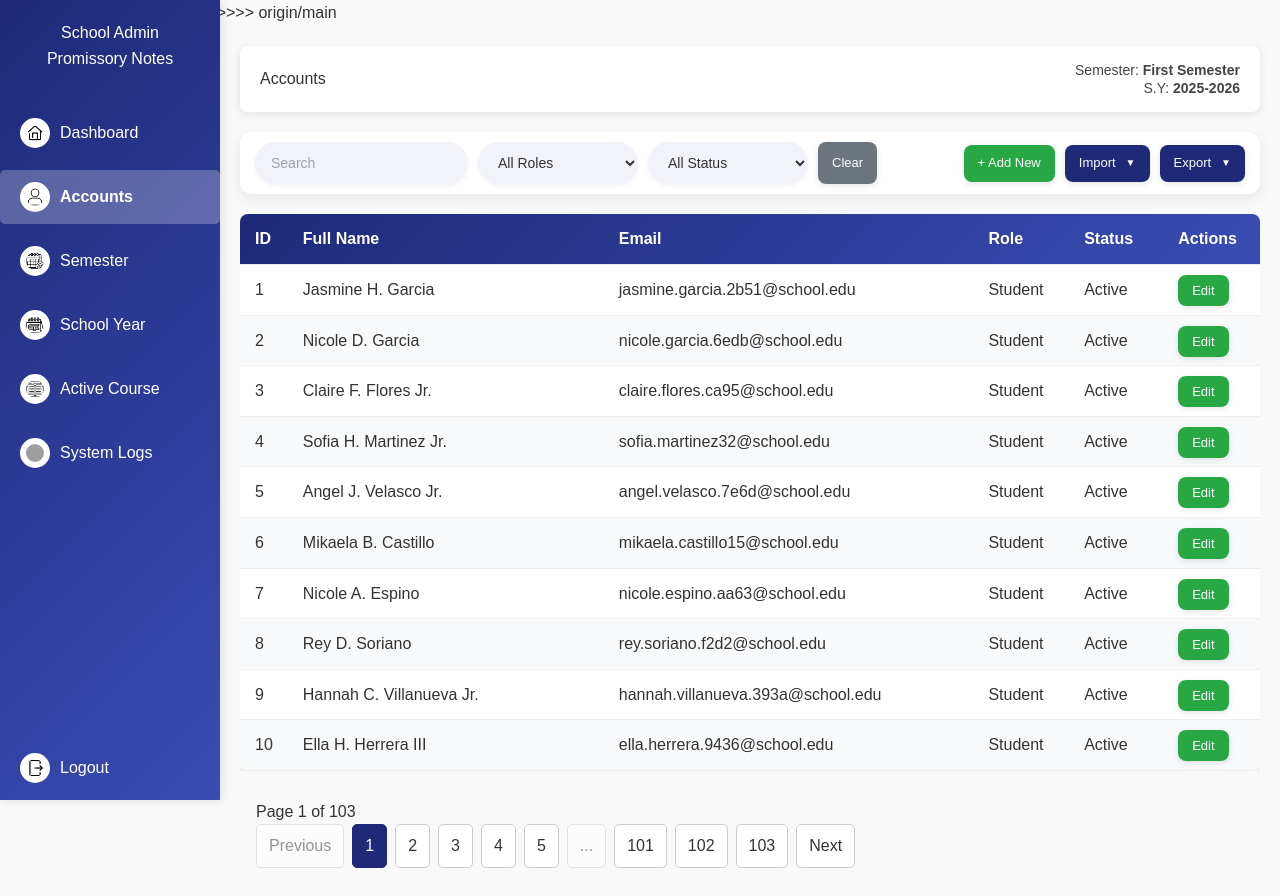
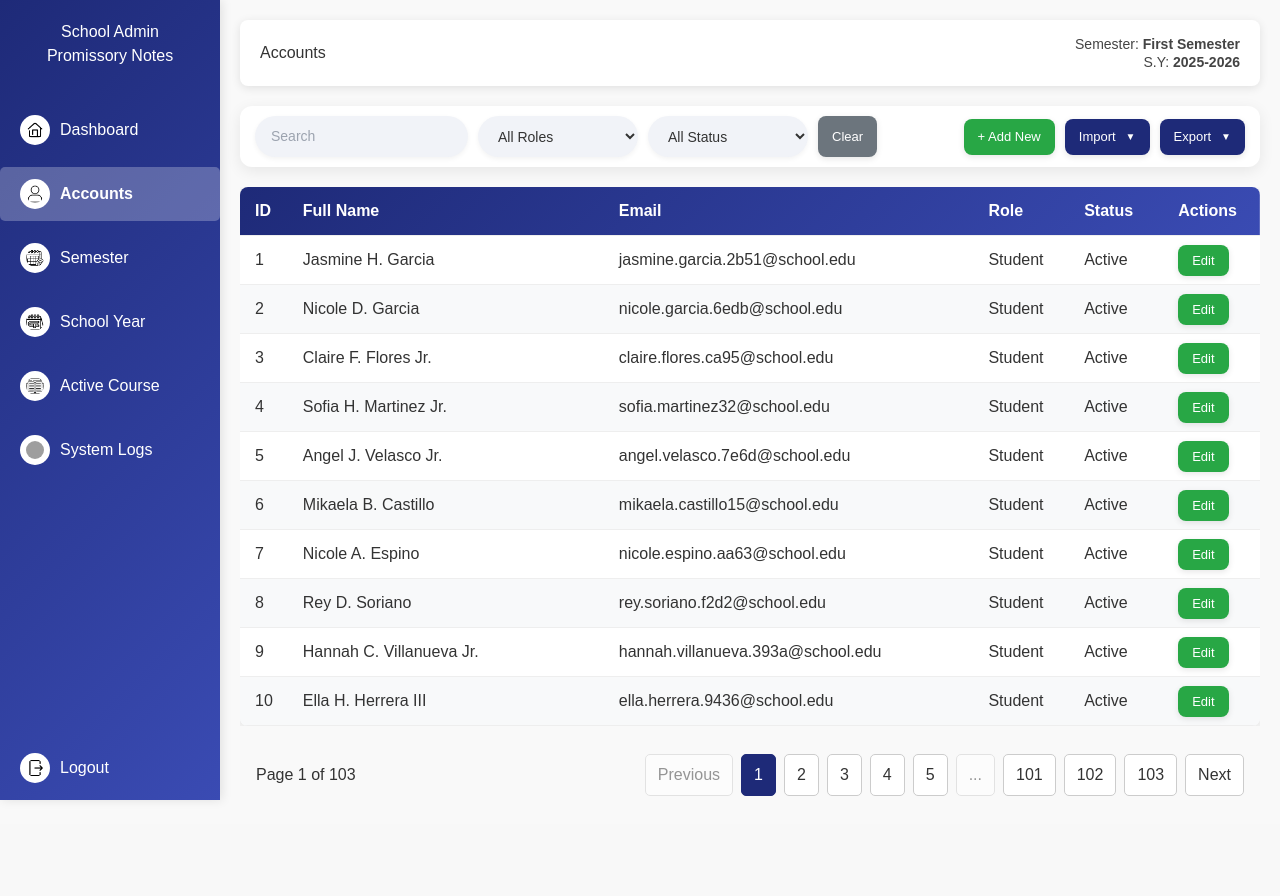
Before and after one commit to Haze-Chiz/promissory-note-system, a Flask app: page /admin/accounts in a window 1280 px wide. After the commit the page ends 800 px from the top, so only its background shows below. Run offline with Flask 3, Linux system fonts and the light colour scheme; the visitor is signed in with stand-in values (Sample User, id 1); data comes from the database, SQL or seed files in the repository; some libraries are stand-ins or nearby versions; grey boxes are pictures that could not be loaded.

Commit message:
accept new changes in admin

```diff
--- a/templates/admin/accounts.html
+++ b/templates/admin/accounts.html
@@ -5,12 +5,8 @@
   <meta charset="UTF-8">
   <meta name="viewport" content="width=device-width, initial-scale=1.0">
   <title>Accounts - Promissory App</title>
-<<<<<<< HEAD
   <link rel="icon" type="image/x-icon" href="/images/FCPC.jpg">
   <script src="https://cdn.tailwindcss.com"></script>
-=======
-  <link rel="icon" type="image/x-icon" href="./static/images/logo.png">
->>>>>>> origin/main
   <style>
     * {
       margin: 0;
```
